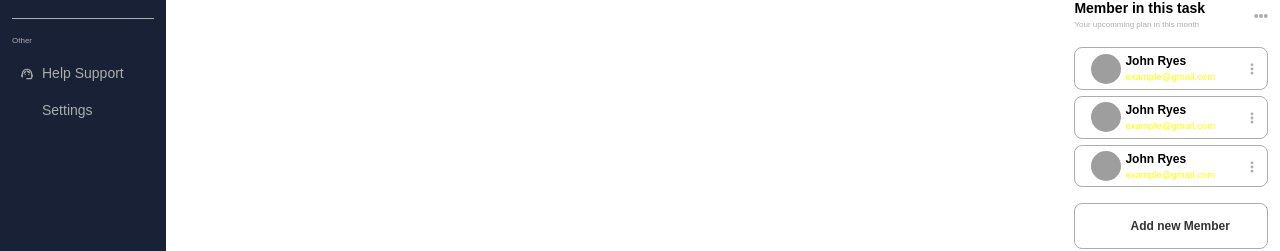
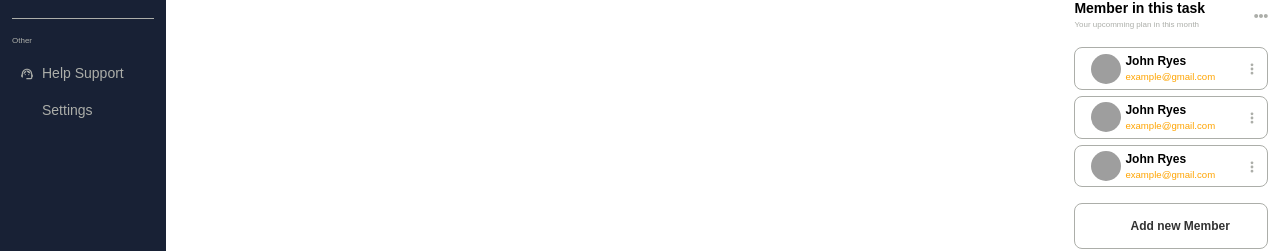
Before and after one commit to ernestmusong/task-manager, a React (Create React App) app: page / in a window 1280 px wide. Shown: the part 391-642 px from the top of the page. Built offline with nearby package versions, Linux system fonts and the light colour scheme; grey boxes are pictures that could not be loaded; some icons are missing.

Commit message:
edit color for sidebar member

```diff
--- a/src/components/Dashboard/RightMembers.js
+++ b/src/components/Dashboard/RightMembers.js
@@ -33,7 +33,7 @@ const RightMembers = () => (
           </a>
           <div className="topbar-text">
             <strong style={{ fontSize: '0.75rem', fontWeight: 'bold' }}>John Ryes</strong>
-            <span style={{ fontSize: '0.6rem', color: 'yellow' }}>example@gmail.com</span>
+            <span style={{ fontSize: '0.6rem', color: 'var(--mainYellow)' }}>example@gmail.com</span>
           </div>
         </div>
         <div className="edit-member-icon">
@@ -57,7 +57,7 @@ const RightMembers = () => (
           </a>
           <div className="topbar-text">
             <strong style={{ fontSize: '0.75rem', fontWeight: 'bold' }}>John Ryes</strong>
-            <span style={{ fontSize: '0.6rem', color: 'yellow' }}>example@gmail.com</span>
+            <span style={{ fontSize: '0.6rem', color: 'var(--mainYellow)' }}>example@gmail.com</span>
           </div>
         </div>
         <div className="edit-member-icon">
@@ -81,7 +81,7 @@ const RightMembers = () => (
           </a>
           <div className="topbar-text">
             <strong style={{ fontSize: '0.75rem', fontWeight: 'bold' }}>John Ryes</strong>
-            <span style={{ fontSize: '0.6rem', color: 'yellow' }}>example@gmail.com</span>
+            <span style={{ fontSize: '0.6rem', color: 'var(--mainYellow)' }}>example@gmail.com</span>
           </div>
         </div>
         <div className="edit-member-icon">
```
